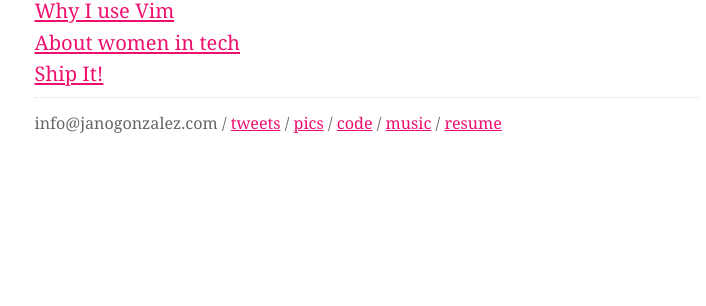
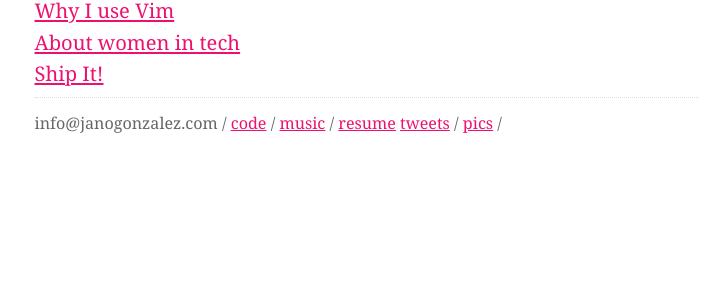
Before and after one commit to janogonzalez/janogonzalez.github.io, a Jekyll site: the page built from index.html, in a window 1280 px wide. Shown: the part 418-724 px from the top of the page, without its empty margins (273-979 px from the left). Built offline with Jekyll 4.4.1, drawn with Linux system fonts in a browser that asks for light colours; some of the changed lines change nothing that is shown.

Commit message:
Change link order

```diff
--- a/_layouts/default.html
+++ b/_layouts/default.html
@@ -20,11 +20,11 @@
       <footer>
         <p>
           info@janogonzalez.com /
-          <a href="https://twitter.com/janogonzalez">tweets</a> /
-          <a href="https://instagram.com/itsjanogonzalez">pics</a> /
           <a href="https://github.com/janogonzalez">code</a> /
           <a href="https://soundcloud.com/janogonzalez">music</a> /
           <a href="https://github.com/janogonzalez/janogonzalez.github.io/raw/master/resume.pdf">resume</a>
+          <a href="https://twitter.com/janogonzalez">tweets</a> /
+          <a href="https://instagram.com/itsjanogonzalez">pics</a> /
         </p>
       </footer>
     </div>
```
